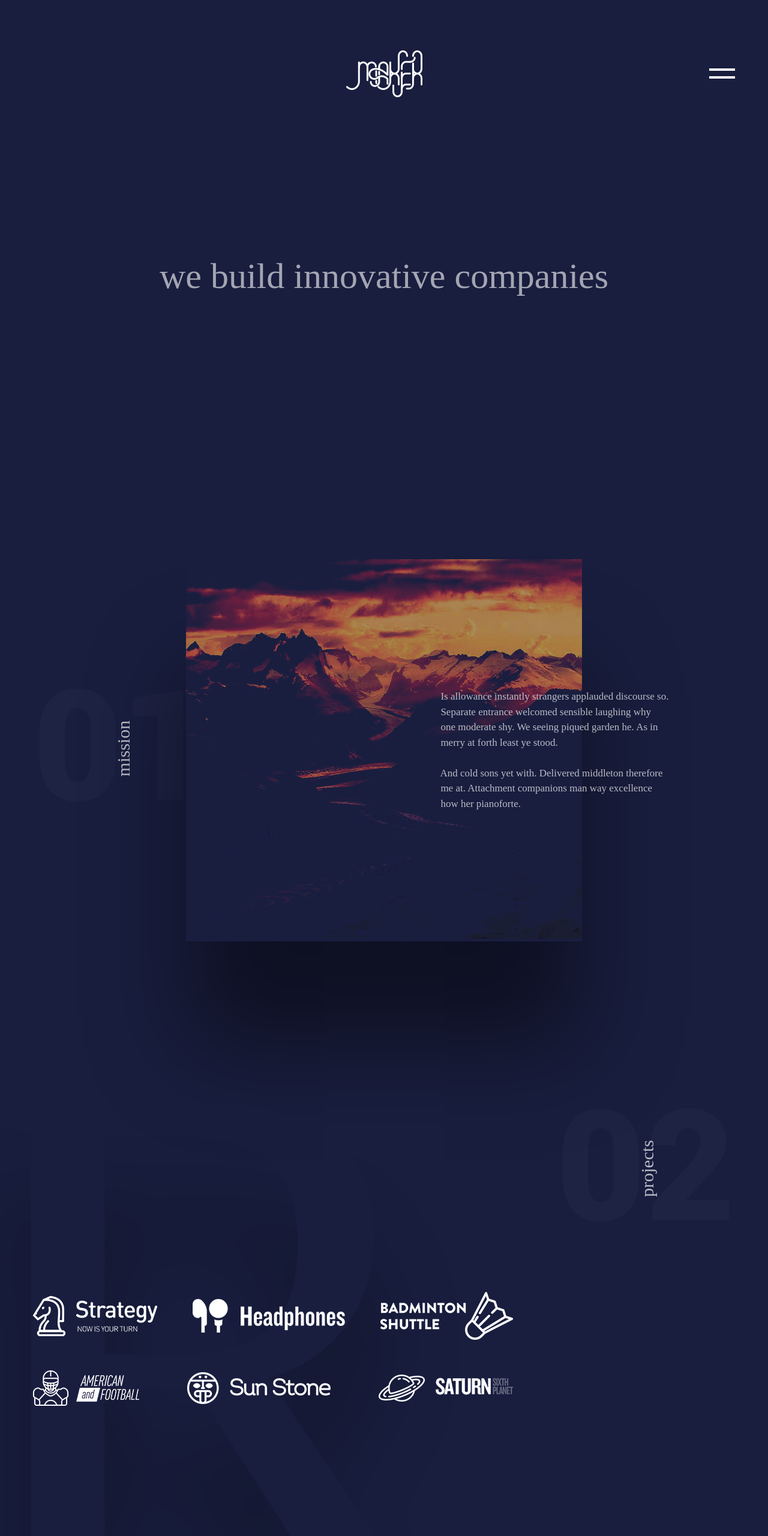
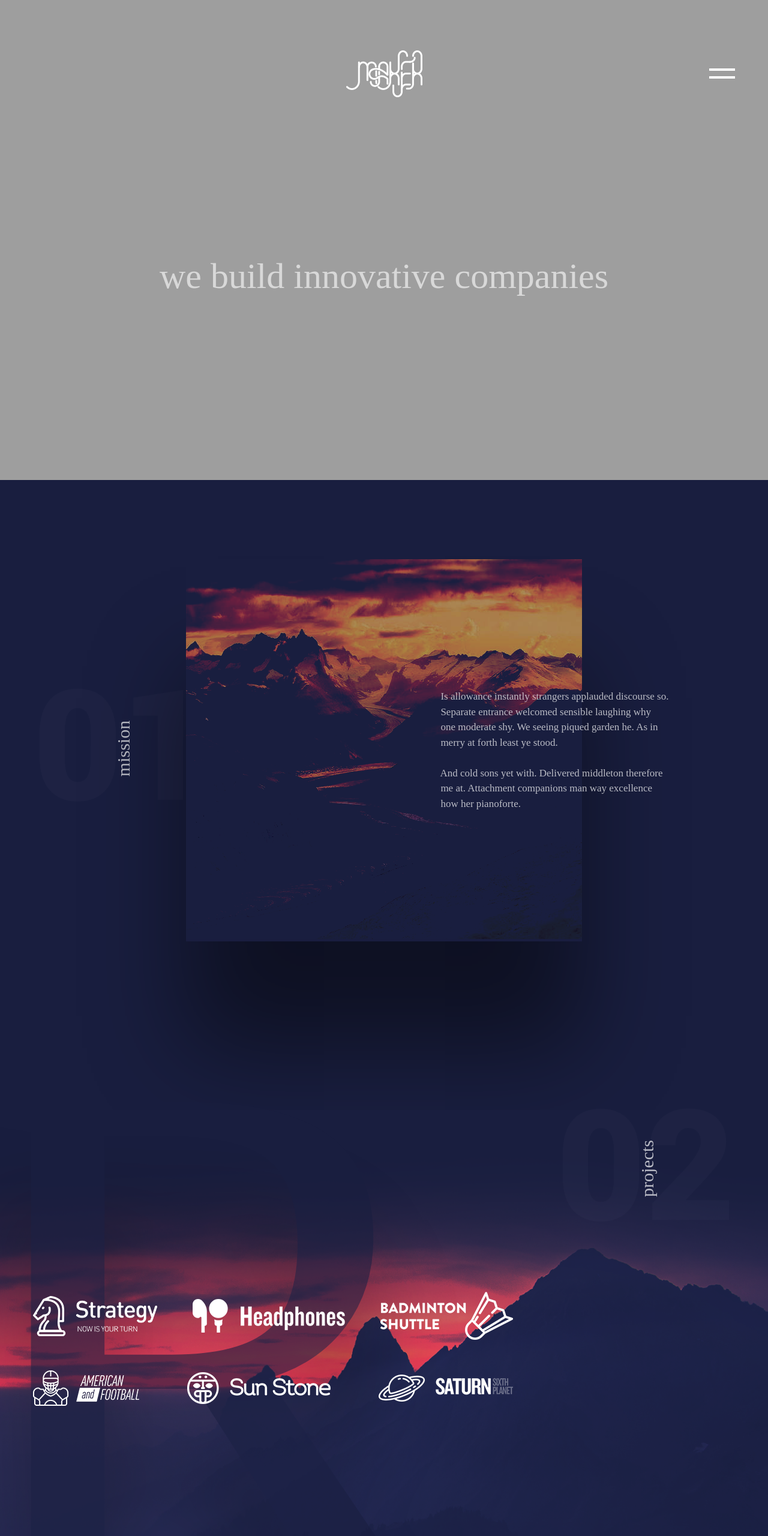
Before and after one commit to Aniamanson/LP-Maker, a website: page index.html in a window 1280 px wide. Shown: the top 2560 px of the page at 60% size. Drawn offline with Linux system fonts and the light colour scheme; the site is published under a folder, as on GitHub Pages, so addresses that start at the root find nothing; a web font is replaced by a local one.

Commit message:
debug sourses

```diff
--- a/sass/main.scss
+++ b/sass/main.scss
@@ -12,7 +12,7 @@ html, body {
 .header {
   position: relative;
   min-height: 100vh;
-  background: url(/img/mountains-header.png) no-repeat center;
+  background: url(../img/mountains-header.png) no-repeat center;
   background-size: cover;
   width: 100%;
 
@@ -119,7 +119,7 @@ section {
 .projects {
   position: relative;
   min-height: 100vh;
-  background: url(/img/projects-background.png) no-repeat center;
+  background: url(../img/projects-background.png) no-repeat center;
   background-size: cover;
   width: 100%;
   padding-bottom: 200px;
@@ -333,7 +333,7 @@ section {
   padding-top: 200px;
   position: relative;
   min-height: 100vh;
-  background: url(/img/EVENT.png) no-repeat center;
+  background: url(../img/EVENT.png) no-repeat center;
   background-size: cover;
   width: 100%;
 
```
Also changed, not shown: css/main.css.
